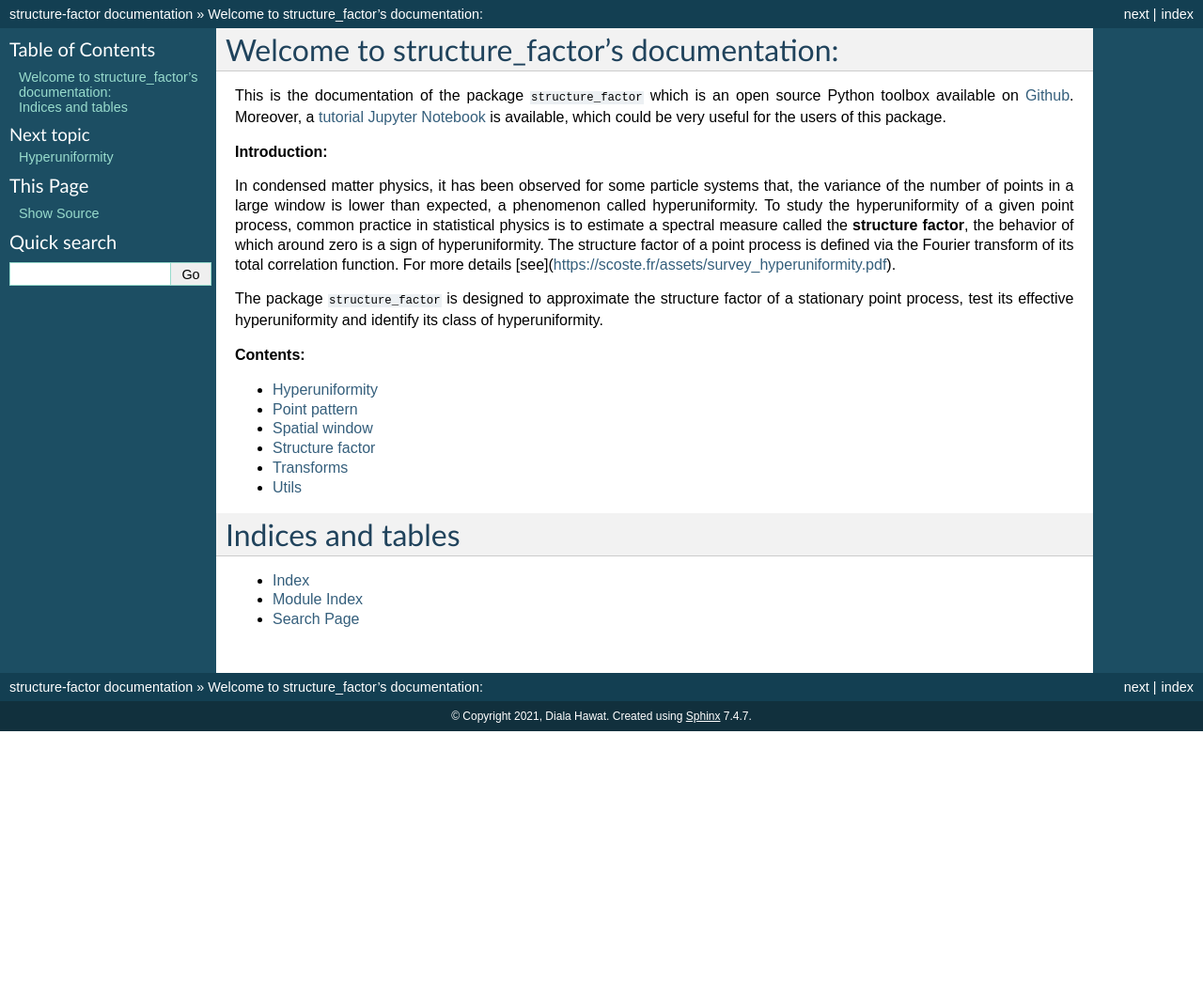
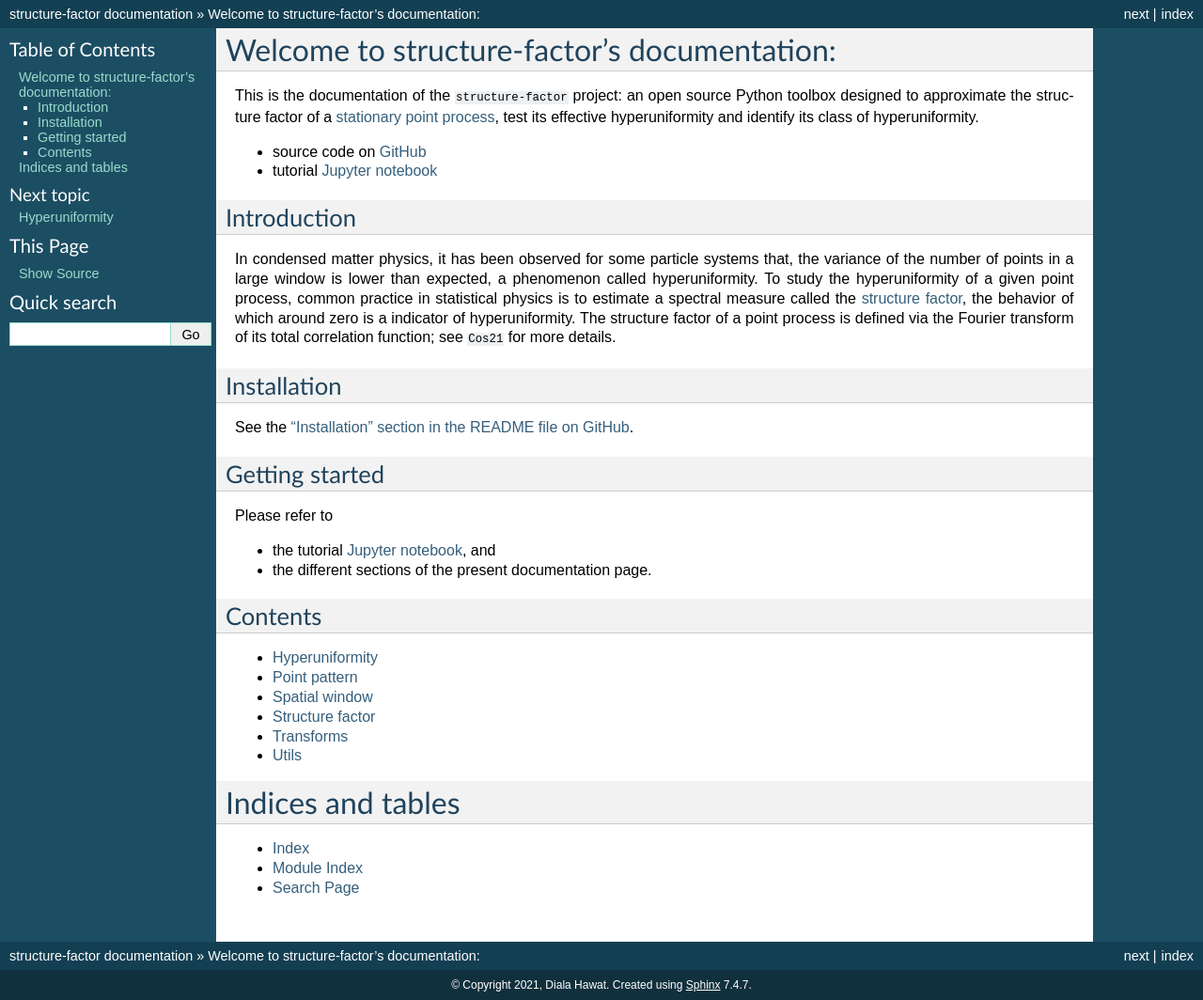
Before and after one commit to For-a-few-DPPs-more/structure-factor, a Sphinx documentation site: the page built from docs/index.rst, in a window 1280 px wide and 1064 px high. Shown: the whole window at 94% size. Built offline with Sphinx 7.4.7, drawn with Linux system fonts in a browser that asks for light colours; pages that are not in the unit, such as notebooks, are missing from menus; cross-references to code outside the pages are shown as plain code.

Commit message:
Update README and docs/index

```diff
--- a/docs/index.rst
+++ b/docs/index.rst
@@ -3,19 +3,36 @@
    You can adapt this file completely to your liking, but it should at least
    contain the root `toctree` directive.
 
-Welcome to structure_factor's documentation:
+Welcome to structure-factor's documentation:
 ============================================
 
-This is the documentation of the package ``structure_factor`` which is an open source Python toolbox available on `Github <https://github.com/For-a-few-DPPs-more/structure-factor>`_. Moreover, a `tutorial Jupyter Notebook <https://github.com/For-a-few-DPPs-more/structure-factor/tree/main/notebooks>`_ is available, which could be very useful for the users of this package.
+This is the documentation of the ``structure-factor`` project: an open source Python toolbox designed to approximate the structure factor of a `stationary point process <https://en.wikipedia.org/wiki/Point_process#Stationarity>`_, test its effective hyperuniformity and identify its class of hyperuniformity.
 
-**Introduction:**
+- source code on `GitHub <https://github.com/For-a-few-DPPs-more/structure-factor>`_
+- tutorial `Jupyter notebook <https://github.com/For-a-few-DPPs-more/structure-factor/tree/main/notebooks>`_
+
+Introduction
+------------
 
 In condensed matter physics, it has been observed for some particle systems that, the variance of the number of points in a large window is lower than expected, a phenomenon called hyperuniformity.
-To study the hyperuniformity of a given point process, common practice in statistical physics is to estimate a spectral measure called the **structure factor**, the behavior of which around zero is a sign of hyperuniformity. The structure factor of a point process is defined via the Fourier transform of its total correlation function. For more details [see](https://scoste.fr/assets/survey_hyperuniformity.pdf).
+To study the hyperuniformity of a given point process, common practice in statistical physics is to estimate a spectral measure called the `structure factor <https://en.wikipedia.org/wiki/Structure_factor>`_, the behavior of which around zero is a indicator of hyperuniformity.
+The structure factor of a point process is defined via the Fourier transform of its total correlation function; see :cite:`Cos21` for more details.
 
-The package ``structure_factor`` is designed to approximate the structure factor of a stationary point process, test its effective hyperuniformity and identify its class of hyperuniformity.
+Installation
+------------
 
-**Contents:**
+See the `"Installation" section in the README file on GitHub <https://github.com/For-a-few-DPPs-more/structure-factor#installation>`_.
+
+Getting started
+---------------
+
+Please refer to
+
+- the tutorial `Jupyter notebook <https://github.com/For-a-few-DPPs-more/structure-factor/tree/main/notebooks>`_, and
+- the different sections of the present documentation page.
+
+Contents
+--------
 
 .. toctree::
    :maxdepth: 2
@@ -28,9 +45,6 @@ The package ``structure_factor`` is designed to approximate the structure factor
    utils
    bibliography/index
 
-
-
-
 Indices and tables
 ==================
 
```
Also changed, not shown: README.md (+22 -17 lines).
